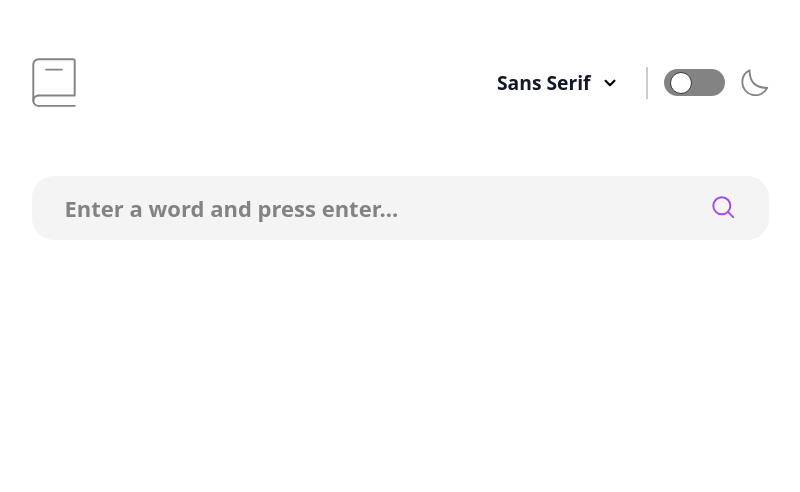
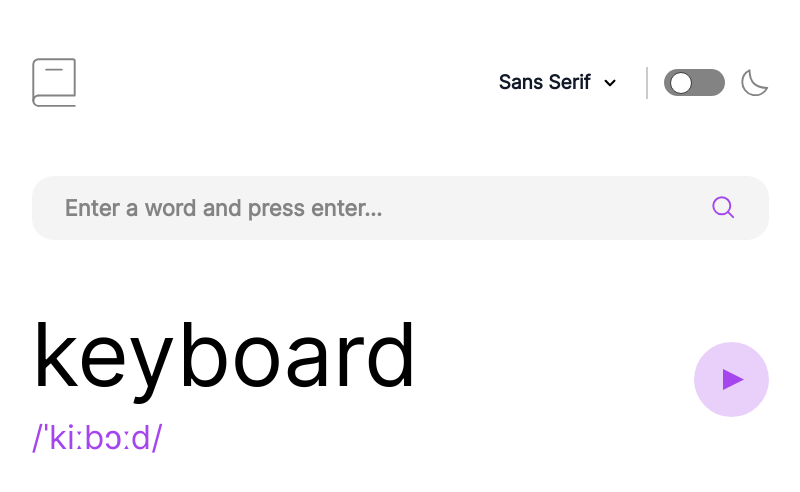
Before and after one commit to kristijan-kresic-hvar/dictionary-web-app-frontend-mentor, a React (Vite) app: page / in a window 1280 px wide. Shown: the top 492 px of the page, without its empty margins (240-1040 px from the left). Built offline with nearby package versions, Linux system fonts and the light colour scheme.

Commit message:
Created dictionary heading section, setup alias @ to work with ts and updated imports in app

```diff
--- a/src/App.tsx
+++ b/src/App.tsx
@@ -1,5 +1,6 @@
-import Navbar from './components/Navbar'
-import Search from './components/Search'
+import Navbar from '@/components/Navbar'
+import Search from '@/components/Search'
+import Dictionary from '@/components/Dictionary'
 
 function App(): JSX.Element {
   const onSearch = (value: string): void => {}
@@ -14,6 +15,9 @@ function App(): JSX.Element {
             placeholder="Enter a word and press enter..."
           />
         </div>
+        <div className="mt-[2.8rem]">
+          <Dictionary />
+        </div>
       </main>
     </div>
   )
--- /dev/null
+++ b/src/components/Dictionary/Dictionary.tsx
@@ -0,0 +1,38 @@
+const Dictionary = (): JSX.Element => {
+  return (
+    <div>
+      <div className="flex justify-between items-center">
+        <div>
+          <h1 className="text-[2rem] leading-[2.4rem] sm:text-[4rem] sm:leading-[4.8rem] mb-[0.5rem] dark:text-white">
+            keyboard
+          </h1>
+          <p className="text-purple font-[400] text-[1.12rem] leading-[1.5rem] sm:text-[1.5rem] sm:leading-[1.8rem]">
+            /ˈkiːbɔːd/
+          </p>
+        </div>
+        <button type="button">
+          <span className="sr-only">Play out loud</span>
+          <svg
+            className="group w-[48px] h-[48px] sm:w-[75px] sm:h-[75px]"
+            xmlns="http://www.w3.org/2000/svg"
+            viewBox="0 0 75 75">
+            <g fill="#A445ED" fillRule="evenodd">
+              <circle
+                className="opacity-[0.25] sm:group-hover:opacity-[1] transition-opacity ease-in-out duration-200 delay-50"
+                cx="37.5"
+                cy="37.5"
+                r="37.5"
+              />
+              <path
+                d="M29 27v21l21-10.5z"
+                className="sm:group-hover:fill-white"
+              />
+            </g>
+          </svg>
+        </button>
+      </div>
+    </div>
+  )
+}
+
+export default Dictionary
--- /dev/null
+++ b/src/components/Dictionary/index.ts
@@ -0,0 +1 @@
+export { default } from './Dictionary'
--- a/src/index.css
+++ b/src/index.css
@@ -33,6 +33,10 @@ html {
   font-size: 16px;
 }
 
+body {
+  font-family: 'Inter', sans-serif;
+}
+
 .container {
   width: 95%;
   max-width: 737px;
--- a/tsconfig.json
+++ b/tsconfig.json
@@ -14,7 +14,10 @@
     "resolveJsonModule": true,
     "isolatedModules": true,
     "noEmit": true,
-    "jsx": "react-jsx"
+    "jsx": "react-jsx",
+    "paths": {
+      "@/*": ["./src/*"]
+    }
   },
   "include": ["src"],
   "references": [{ "path": "./tsconfig.node.json" }]
--- a/tsconfig.node.json
+++ b/tsconfig.node.json
@@ -5,7 +5,10 @@
     "moduleResolution": "Node",
     "allowSyntheticDefaultImports": true,
     "forceConsistentCasingInFileNames": true,
-    "strict": true
+    "strict": true,
+    "paths": {
+      "@/*": ["./src"]
+    }
   },
   "include": ["vite.config.ts"]
 }
```
Also changed, not shown: .eslintrc.json, src/components/Dictionary/utils.tsx (added).
